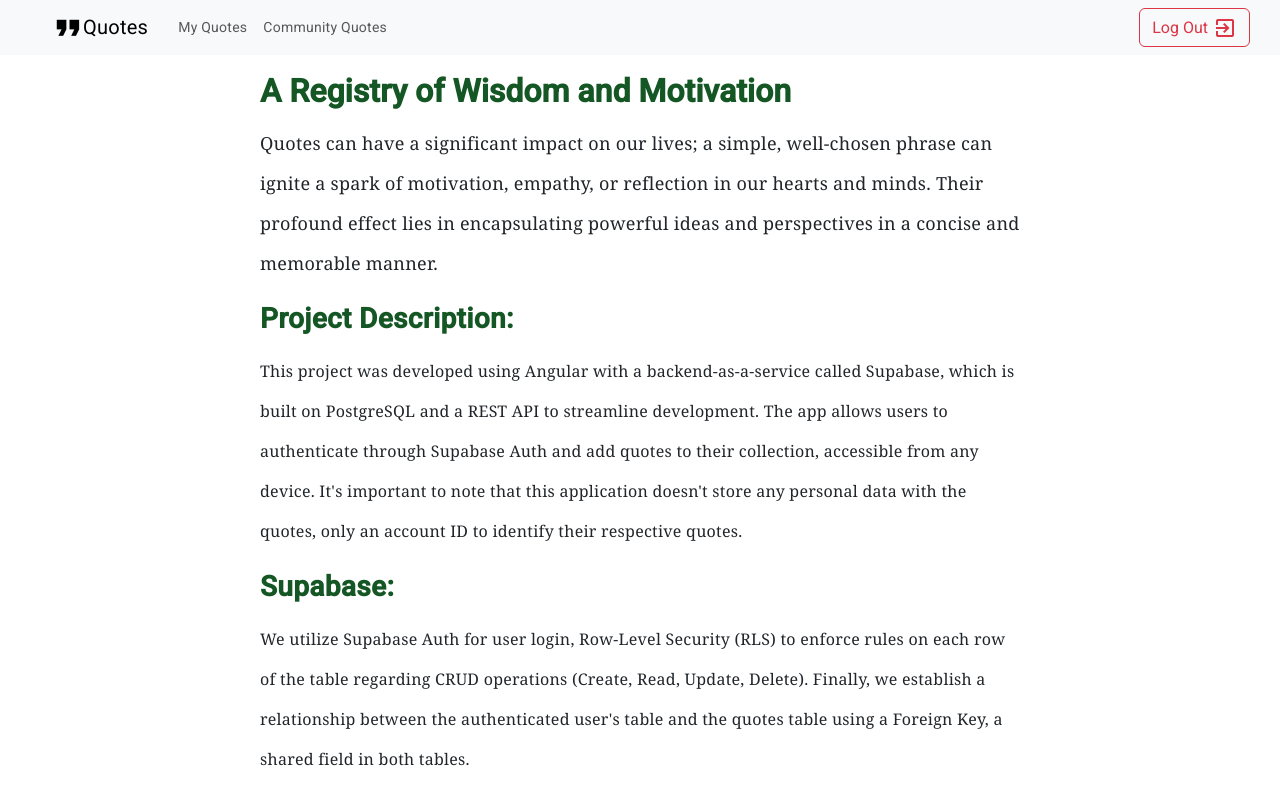
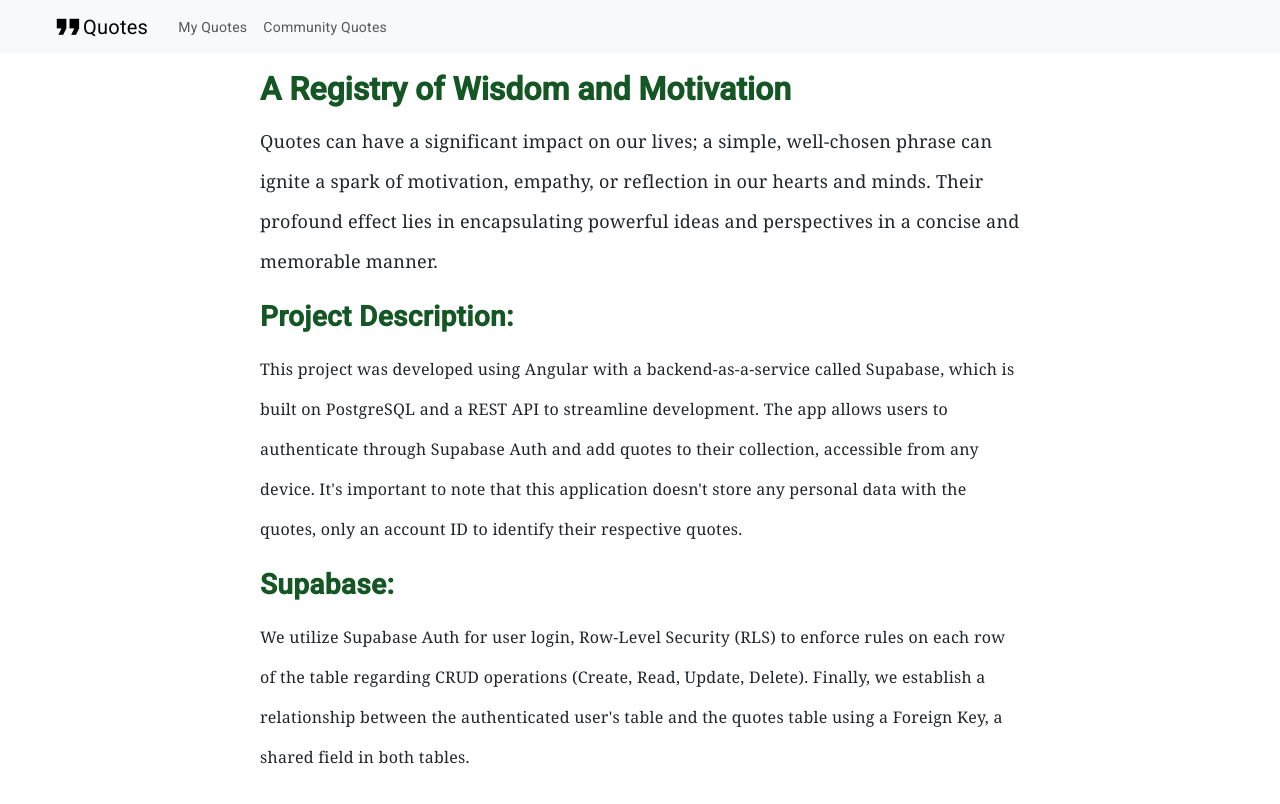
Before and after one commit to gustipardo/MyTrunkOfQuotes, an Angular app: page /MyTrunkOfQuotes/ in a window 1280 px wide. Shown: the top 804 px of the page. Built offline with nearby package versions, Linux system fonts and the light colour scheme.

Commit message:
Quotes redered fixed

```diff
--- a/src/app/navbar/navbar.component.html
+++ b/src/app/navbar/navbar.component.html
@@ -20,7 +20,7 @@
         </li>
       </ul>
     </div>
-    <button class="btn btn-outline-danger my-2 my-sm-0 logout" type="submit" style="margin-right: 30px;" (click)="signOut()">
+    <button *ngIf="session" class="btn btn-outline-danger my-2 my-sm-0 logout" type="submit" style="margin-right: 30px;" (click)="signOut()">
       <span class="logout-span">Log Out</span>
       <mat-icon class="logout-icon">exit_to_app</mat-icon>
 
--- a/src/app/navbar/navbar.component.ts
+++ b/src/app/navbar/navbar.component.ts
@@ -7,6 +7,7 @@
   styleUrls: ['./navbar.component.css']
 })
 export class NavbarComponent {
+  session = this.supabase.session
   constructor(private supabase:SupabaseService){
 
   }
--- a/src/app/quotes/quotes.component.html
+++ b/src/app/quotes/quotes.component.html
@@ -31,6 +31,7 @@
 </div>
 
 <ng-template #noQuotes>
+    <button (click)="getQuotes()">get</button>
     <p class="advice" *ngIf="!loading">No quotes saved yet<br>Add new quotes!</p>
         <div class="advice"  *ngIf="loading">Loading...</div>
 </ng-template>
--- a/src/app/quotes/quotes.component.ts
+++ b/src/app/quotes/quotes.component.ts
@@ -20,10 +20,10 @@
   }
 
   async ngOnInit(): Promise<void> {
-    this.supabase.authChanges((_, session) => (this.session = session))
+    this.supabase.authChanges((_, session) => (this.session = session));
+    this.session = this.supabase.session;
     await this.getQuotes();
   }
-
 
   async deleteQuote(index:number){
     try{
@@ -60,6 +60,8 @@
 
   async getQuotes() {
     try {
+      console.log("session "+this.session);
+      console.log("Quotes"+this.quotes);
       this.loading = true;
       if (this.session) {
         const { user } = this.session;
```
